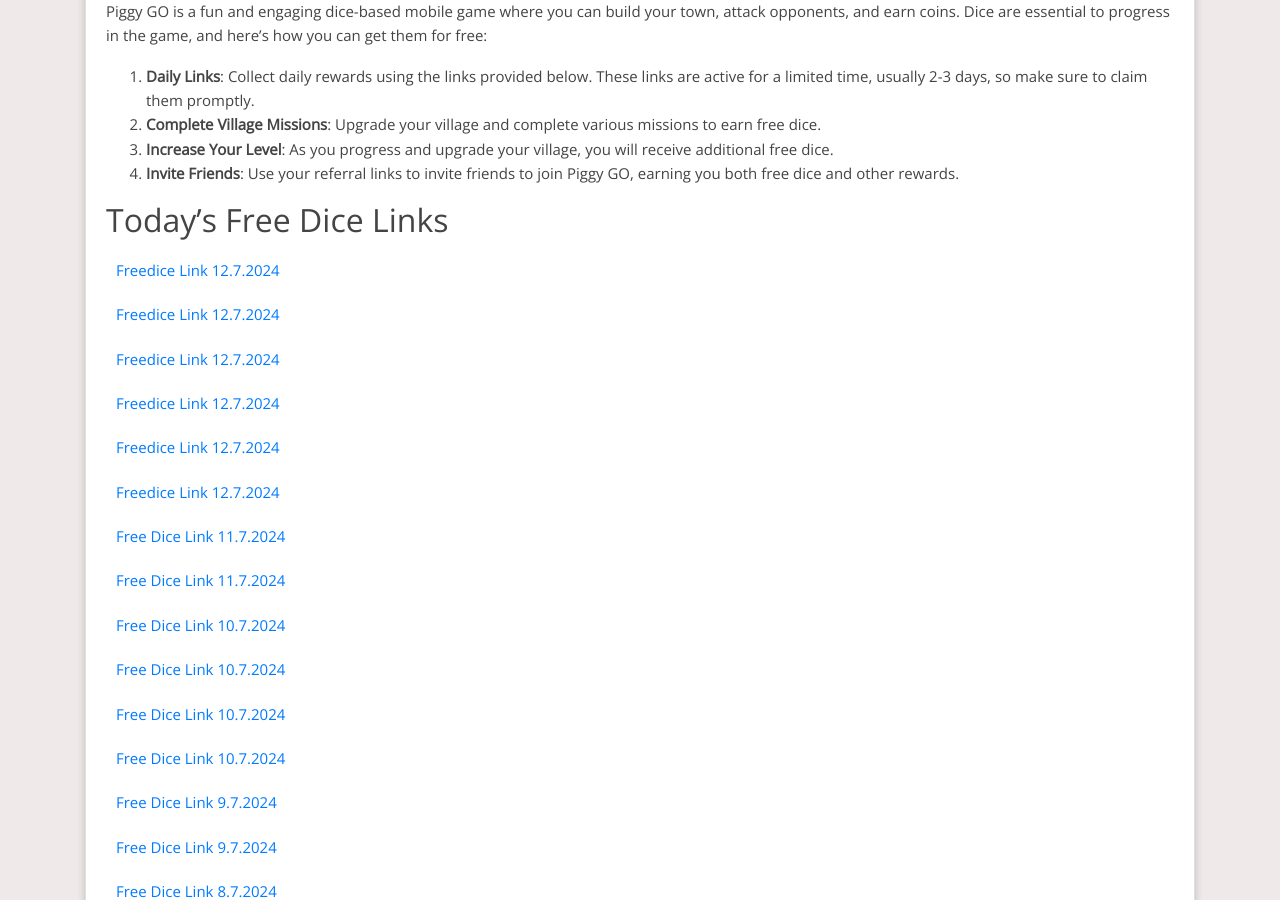
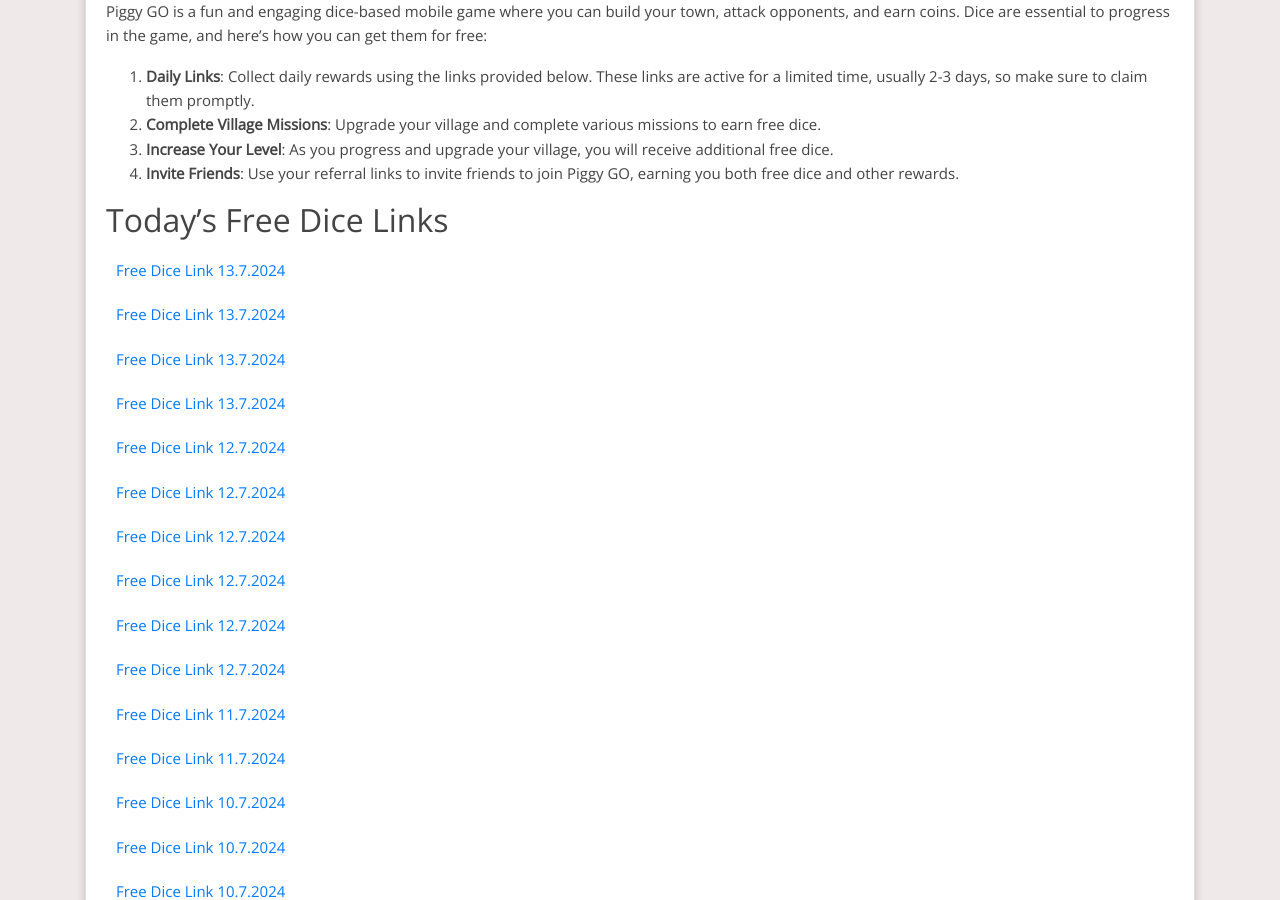
Before and after one commit to Prollad99/bs-net, a Jekyll site: the page built from _posts/2024-07-04-piggy-go.md, in a window 1280 px wide and 900 px high, scrolled down 397 px. Built offline with Jekyll 4.4.1, drawn with Linux system fonts in a browser that asks for light colours; nearby versions of some CDN libraries; comment, search, counter and statistics services are not loaded.

Commit message:
Update piggy-go reward links

```diff
--- a/_includes/piggy-go.html
+++ b/_includes/piggy-go.html
@@ -1,10 +1,14 @@
 <html><body><div class="reward"><ul>
-<li><a href="https://piggygo-jy.forevernine.com/fanpage?code=BY4BI1BP&channel=1">Freedice link 12.7.2024</a></li>
-<li><a href="https://piggygo-jy.forevernine.com/fanpage?code=BY4BI1BP&channel=4">Freedice link 12.7.2024</a></li>
-<li><a href="https://piggygo-jy.forevernine.com/fanpage?code=M60CY6M9&channel=1">Freedice link 12.7.2024</a></li>
-<li><a href="https://piggygo-jy.forevernine.com/fanpage?code=M60CY6M9&channel=4">Freedice link 12.7.2024</a></li>
-<li><a href="https://piggygo-jy.forevernine.com/fanpage?code=K8WNXO20&channel=1">Freedice link 12.7.2024</a></li>
-<li><a href="https://piggygo-jy.forevernine.com/fanpage?code=K8WNXO20&channel=4">Freedice link 12.7.2024</a></li>
+<li><a href="https://piggygo-jy.forevernine.com/fanpage?code=BY4BI1BP&channel=1">Free dice link 13.7.2024</a></li>
+<li><a href="https://piggygo-jy.forevernine.com/fanpage?code=BY4BI1BP&channel=4">Free dice link 13.7.2024</a></li>
+<li><a href="https://piggygo-jy.forevernine.com/fanpage?code=M60CY6M9&channel=1">Free dice link 13.7.2024</a></li>
+<li><a href="https://piggygo-jy.forevernine.com/fanpage?code=M60CY6M9&channel=4">Free dice link 13.7.2024</a></li>
+<li><a href="https://piggygo-jy.forevernine.com/fanpage?code=BY4BI1BP&channel=1">Free dice link 12.7.2024</a></li>
+<li><a href="https://piggygo-jy.forevernine.com/fanpage?code=BY4BI1BP&channel=4">Free dice link 12.7.2024</a></li>
+<li><a href="https://piggygo-jy.forevernine.com/fanpage?code=M60CY6M9&channel=1">Free dice link 12.7.2024</a></li>
+<li><a href="https://piggygo-jy.forevernine.com/fanpage?code=M60CY6M9&channel=4">Free dice link 12.7.2024</a></li>
+<li><a href="https://piggygo-jy.forevernine.com/fanpage?code=K8WNXO20&channel=1">Free dice link 12.7.2024</a></li>
+<li><a href="https://piggygo-jy.forevernine.com/fanpage?code=K8WNXO20&channel=4">Free dice link 12.7.2024</a></li>
 <li><a href="https://piggygo-jy.forevernine.com/fanpage?code=NSVFQ8YR&channel=1">Free dice link 11.7.2024</a></li>
 <li><a href="https://piggygo-jy.forevernine.com/fanpage?code=NSVFQ8YR&channel=4">Free dice link 11.7.2024</a></li>
 <li><a href="https://piggygo-jy.forevernine.com/fanpage?code=2WPMEX3P&channel=1">Free dice link 10.7.2024</a></li>
```
Also changed, not shown: links-json/piggy-go.json.
